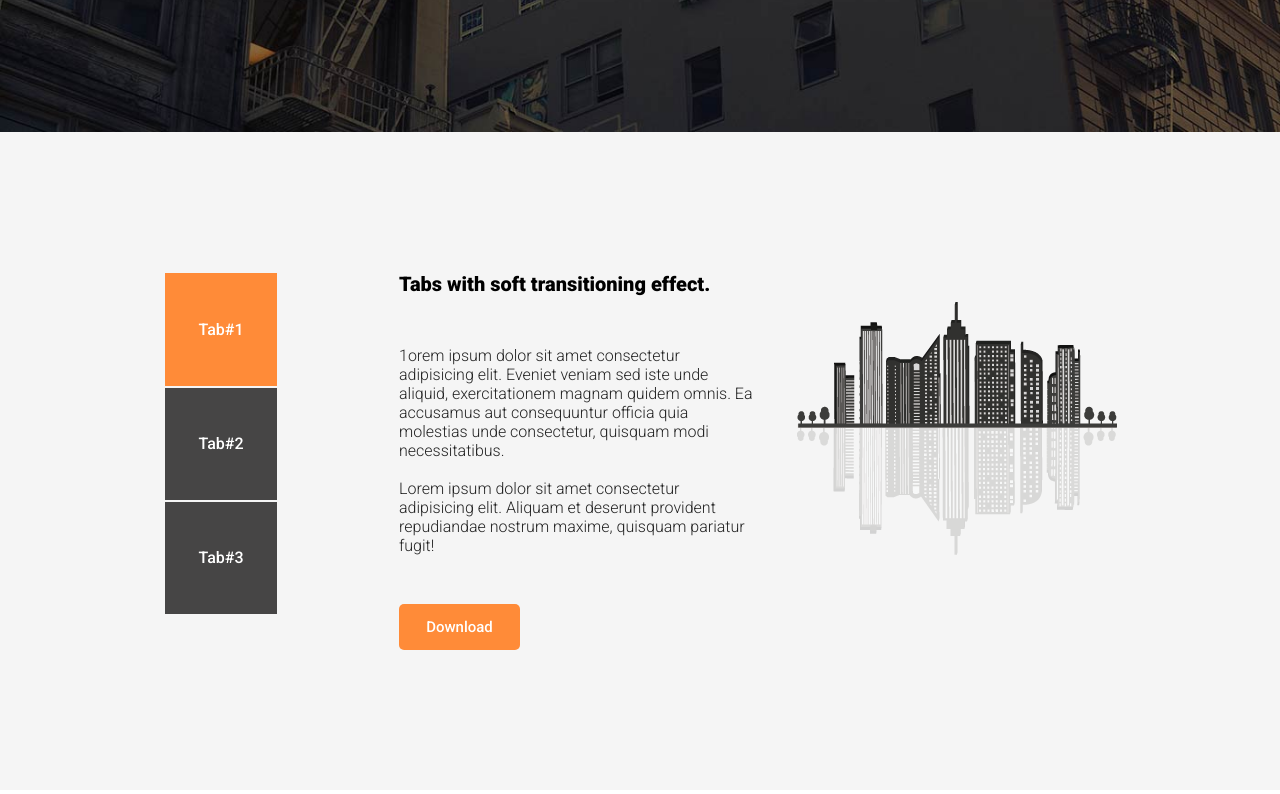
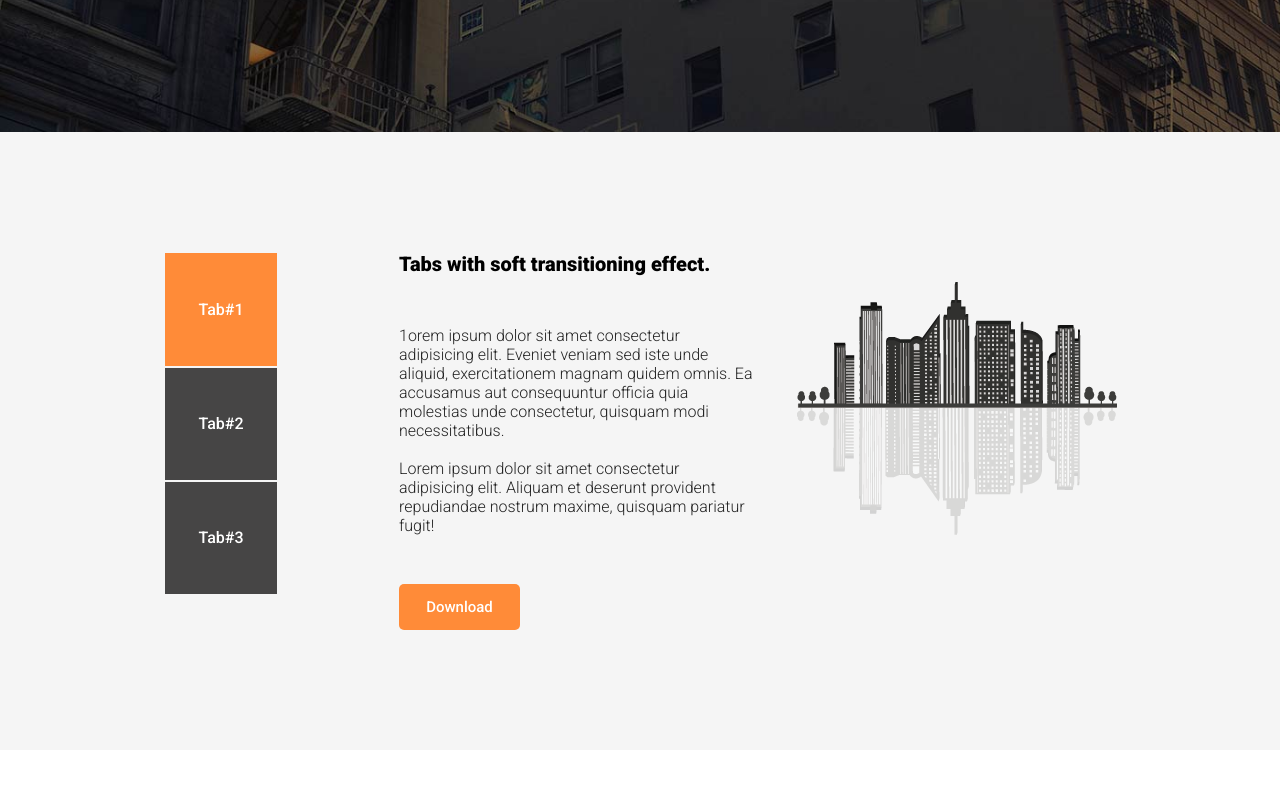
Before and after one commit to baonhatt/fastcoding-test, a plain HTML site: page index.html in a window 1280 px wide. Shown: the part 566-1360 px from the top of the page. Drawn offline with Linux system fonts and the light colour scheme.

Commit message:
last-commit

```diff
--- a/assets/style.css
+++ b/assets/style.css
@@ -695,7 +695,7 @@ footer {
 }
 
 section {
-    padding: 140px 163px;
+    padding: 120px 163px;
 
 }
 
```
